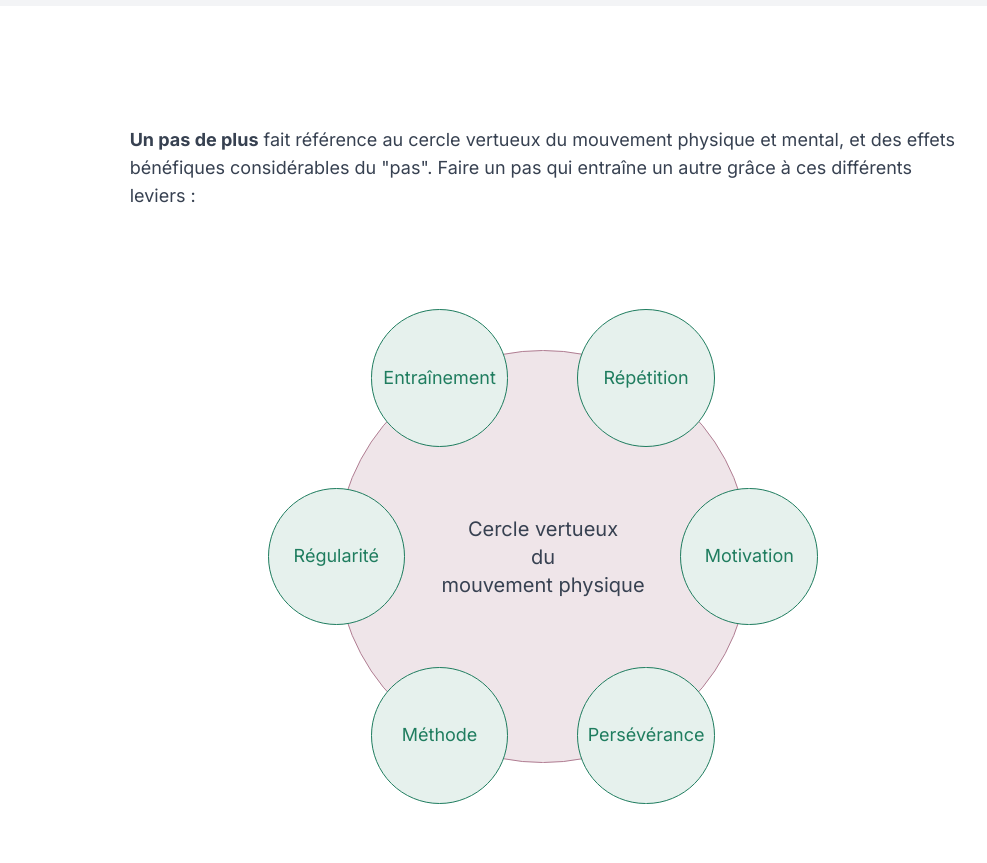
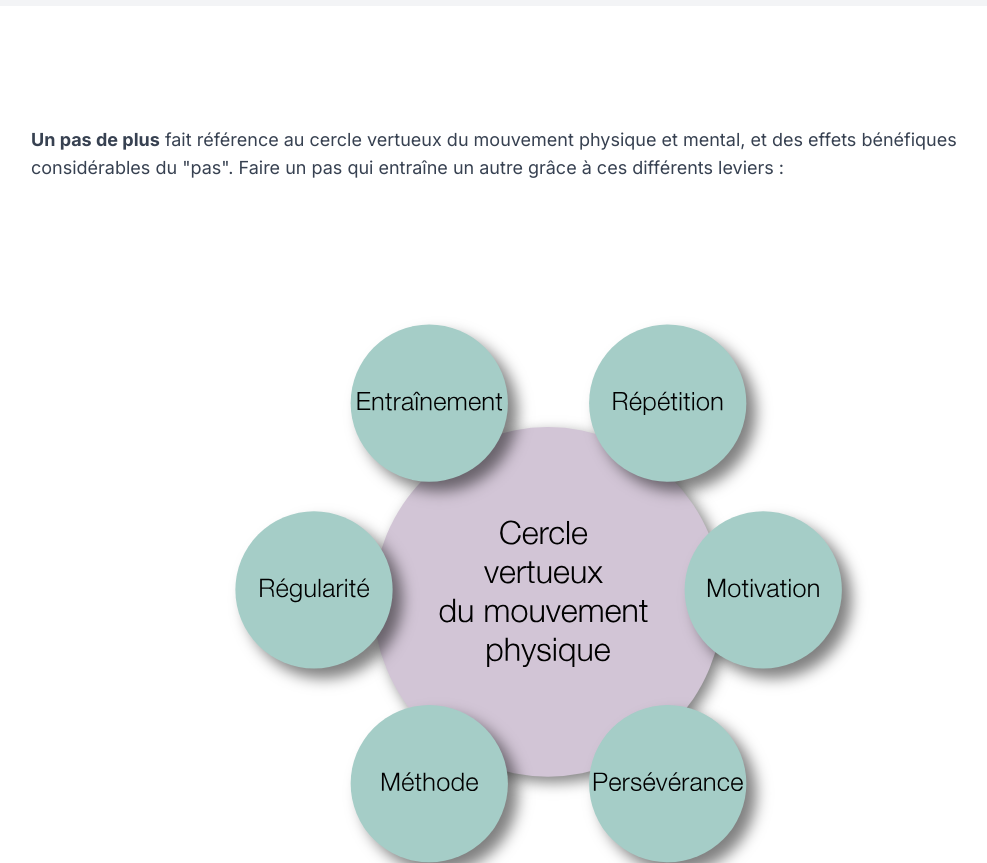
Before and after one commit to antoinebollinger/unpasdeplus-coaching, a Next.js app: page /qui-je-suis in a window 1280 px wide. Shown: the part 2980-3843 px from the top of the page, without its empty margins (97-1084 px from the left). Built offline with nearby package versions, Linux system fonts and the light colour scheme; a web font is replaced by a local one.

Commit message:
🚧 new schema svg in Qui je suis

```diff
--- a/src/sections/accueil/temoignages.tsx
+++ b/src/sections/accueil/temoignages.tsx
@@ -59,12 +59,12 @@ export default function Temoignages({ className = '' }: { className?: string })
                             {
                                 [
                                     {
-                                        "author": "Delphine P.",
+                                        "author": "Delphine",
                                         "tag": "#coachingpertedepoids #motivation #objectifs #coachingsanté&bienêtre #travailintrospection",
                                         "text": "Après de multiples <strong>échecs</strong> dans mon régime alimentaire plus ou moins équilibré, j’ai décidé de faire appel à un coach pour m’aider à atteindre mes objectifs. Sabrina m’a soutenue et épaulée. Elle m’a vraiment aidée à identifier les problèmes et les résoudre petit à petit. Son écoute a été primordiale.<br/>Grâce au coaching, j’ai réussi à <strong>rebondir</strong> face à la <strong>baisse de motivation</strong> et reprendre ma vie en main.<br/>Je recommande à 100%, un <strong>investissement</strong> qui vaut le coup ! Pour moi, c’est un nouveau départ. Je suis beaucoup plus épanouie. Une <strong>expérience qui a changé ma vie !</strong><br/>Juste merci beaucoup Sabrina !"
                                     },
                                     {
-                                        "author": "Clara L.",
+                                        "author": "Clara",
                                         "tag": "#coachingpertedepoids #motivation #objectifs #coachingsanté&bienêtre #travailintrospection",
                                         "text": "Je suis ravie d’avoir été accompagnée par Sabrina qui est très professionnelle. C’est une coach très positive et douce qui rassure et met en confiance !<br/>Sabrina m’a aidée à atteindre mes <strong>objectifs de perte de poids</strong> en débloquant les <strong>barrières psychologiques</strong> qui me freinaient dans ma réussite. Je conseille fortement l’aide d’un coach qui nous aide à <strong>cadrer</strong> nos <strong>objectifs</strong> afin qu’ils soient <strong>atteignables</strong> et <strong>mesurables</strong> dans le temps. Sabrina est disponible et positive, c’est un plaisir de travailler avec elle ! Elle a su m’accompagner <strong>au-delà de mes attentes initiales</strong>."
                                     },
--- a/src/sections/qui-je-suis/pourquoi.tsx
+++ b/src/sections/qui-je-suis/pourquoi.tsx
@@ -1,57 +1,32 @@
 'use client'
-import { useEffect, useState } from 'react'
+import Image from 'next/image'
+import { useEffect } from 'react'
 import { reveal } from '../../utils/reveal'
+import Schema from '/public/images/svg/schema.svg'
 
 export default function Pourquoi({ className = '' }: { className?: string }) {
-    const [widthC, setWidthC] = useState(0)
-    const [widthI, setWidthI] = useState(150)
-
     useEffect(() => {
-        const handleResize = () => {
-            const container: HTMLElement = document.querySelector('.circles-container')
-            setWidthC(container.offsetWidth / 2)
-            setWidthI(container.offsetWidth / 3)
-            container.style.height = `${2 * widthC}px`
-        }
-        handleResize()
-        window.addEventListener("resize", handleResize)
-        const circles = document.querySelectorAll('.circle')
-        const angle: number = (2 * Math.PI / circles.length)
-        circles.forEach((circle: HTMLElement, index: number) => {
-            circle.style.width = `${widthI}px`
-            circle.style.height = `${widthI}px`
-            circle.style.left = `${widthC - widthI / 2 + widthC * Math.cos(index * angle)}px`
-            circle.style.top = `${widthC - widthI / 2 + widthC * Math.sin(index * angle)}px`
-        })
-
         reveal({
             collection: document.querySelectorAll('.circle'),
             classesToRemove: ['scale-0', 'opacity-0'],
         })
-    }, [widthC, widthI])
+    }, [])
 
     return (
         <section id="pourquoi" className={className}>
             <div className="container">
-                <div className="w-full lg:w-2/3 mx-auto">
-                    <div className="mb-[140px]">
+                <div className="lg:max-w-5xl mx-auto">
+                    <div className="mb-16">
                         <p className="text-lg">
                             <strong>Un pas de plus</strong> fait référence au cercle vertueux du mouvement physique et mental, et des effets bénéfiques considérables du "pas". Faire un pas qui entraîne un autre grâce à ces différents leviers&nbsp;:
                         </p>
                     </div>
-                    <div className="relative w-3/4 md:w-1/2 mx-auto circles-container">
-                        <div className="absolute rounded-full bg-secondary-100 border border-secondary-900 inset-0 flex justify-center items-center">
-                            <p className="lg:text-xl text-center">Cercle vertueux<br />du<br />mouvement physique</p>
-                        </div>
-                        {
-                            ["Motivation", "Persévérance", "Méthode", "Régularité", "Entraînement", "Répétition"].map((e, i) => (
-                                <div className="absolute rounded-full bg-tertary-100 border border-tertary-900 transition duration-200 opacity-0 scale-0 circle" key={i} >
-                                    <div className="absolute inset-0 flex justify-center items-center">
-                                        <p className="text-sm lg:text-lg text-tertary-900">{e}</p>
-                                    </div>
-                                </div>
-                            ))
-                        }
+                    <div className="w-full lg:w-3/4 mx-auto transtion duration-200 scale-0 opacity-0 circle">
+                        <Image
+                            src={Schema}
+                            alt="Schéma"
+                            className="w-full"
+                        />
                     </div>
                 </div>
             </div>
```
Also changed, not shown: public/images/svg/schema.svg (added).
